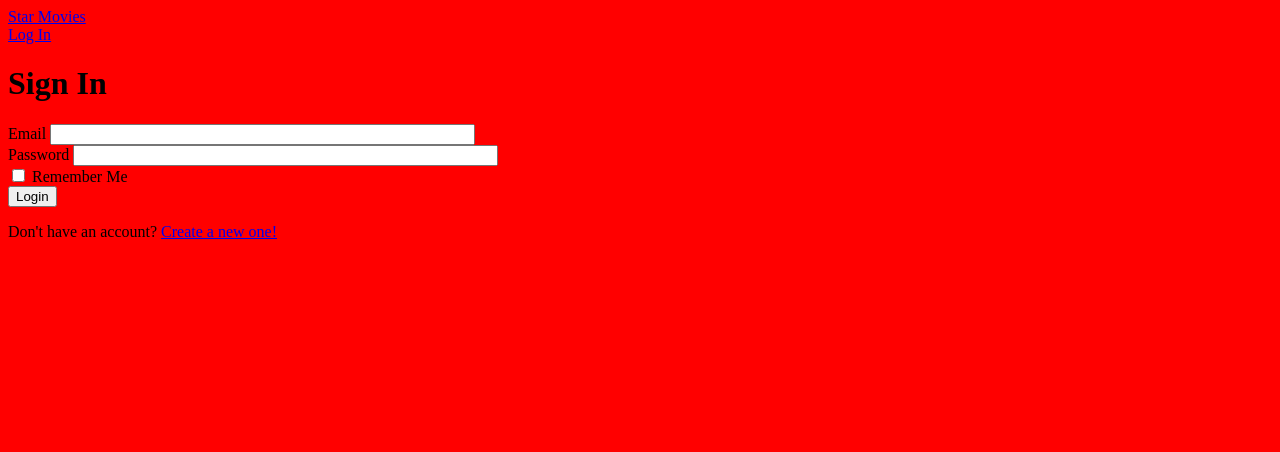
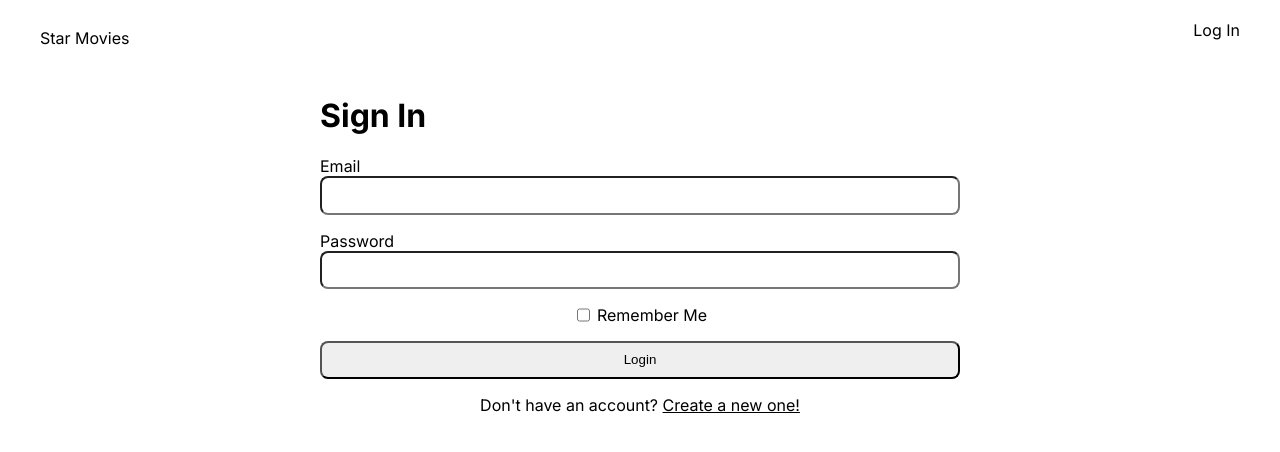
Before and after one commit to Pruki01/UCDPA-Assignment-4, a Flask app: page /login in a window 1280 px wide. Shown: the top 452 px of the page. Run offline with Flask 3, Linux system fonts and the light colour scheme; parts of the project's set-up code (start-up, migrations or seed data) failed here and were passed over; some libraries are stand-ins or nearby versions.

Commit message:
Added cool stylings

```diff
--- /dev/null
+++ b/static/css/form.css
@@ -0,0 +1,64 @@
+:root{
+
+    --form-width: 50vw;
+    --input-width-padding: 0.3rem;
+    --input-height-padding: 0.6rem;
+    --input-border-radius: 0.5rem;
+
+    --remember-gap: 0.25rem;
+
+    --select-padding-width: 0.25rem;
+    --select-padding-height: 0.3rem;
+}
+
+main{
+
+    width: var(--form-width);
+    margin:0 auto;
+
+}
+
+form{
+
+    display: grid;
+    gap: 1rem;
+
+}
+
+form div{
+
+    display: flex;
+    flex-direction: column;
+
+}
+
+input{
+
+    padding: var(--input-height-padding) var(--input-width-padding);
+    border-radius: var(--input-border-radius);
+
+}
+
+select{
+
+    padding: var(--select-padding-height) var(--select-padding-width);
+
+}
+
+#remember{
+
+    flex-direction: row;
+    justify-content: center;
+    gap: var(--remember-gap);
+
+}
+
+#register-notice{
+    text-align: center;
+}
+
+#register-notice a{
+
+    text-decoration: underline;
+
+}
--- a/static/css/style.css
+++ b/static/css/style.css
@@ -1,3 +1,44 @@
+:root{
+
+    --body-width: 95vw;
+
+    --nav-top-margin: 1.25rem;
+    --nav-bottom-margin: 2.5rem;
+    --nav-link-width-margin: .5rem;
+
+}
+
+
+*{
+    box-sizing: border-box;
+}
+
 body{
-    background-color: red;
+
+  font-family: "Inter", sans-serif;
+  width: var(--body-width);
+  margin: 0 auto;
+
 }
+
+a{
+
+    text-decoration: none;
+    color: inherit;
+
+}
+
+nav{
+
+    display: flex;
+    justify-content: space-between;
+    margin-top: var(--nav-top-margin);
+    margin-bottom: var(--nav-bottom-margin);
+
+}
+
+nav a{
+
+    margin: var(--nav-link-width-margin);
+
+}
```
Also changed, not shown: static/css/screen.css (+21 -4 lines).
